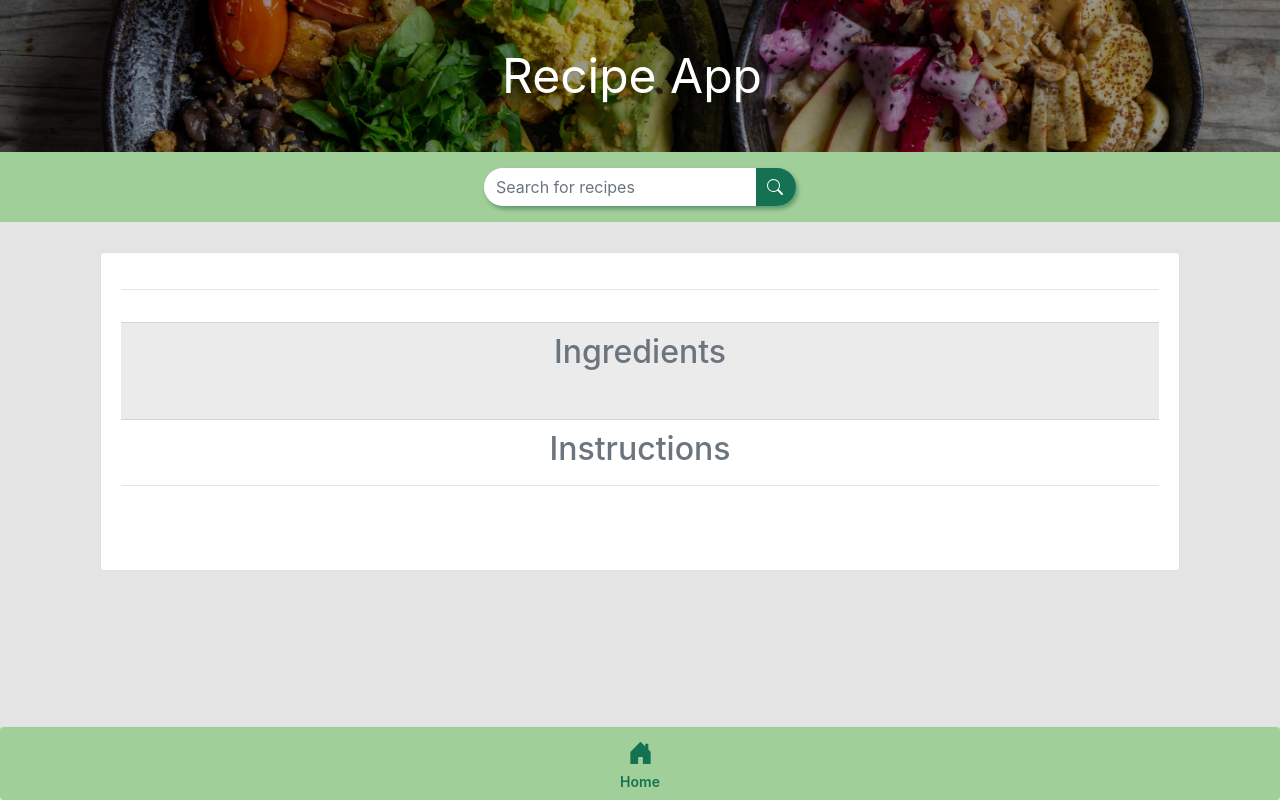
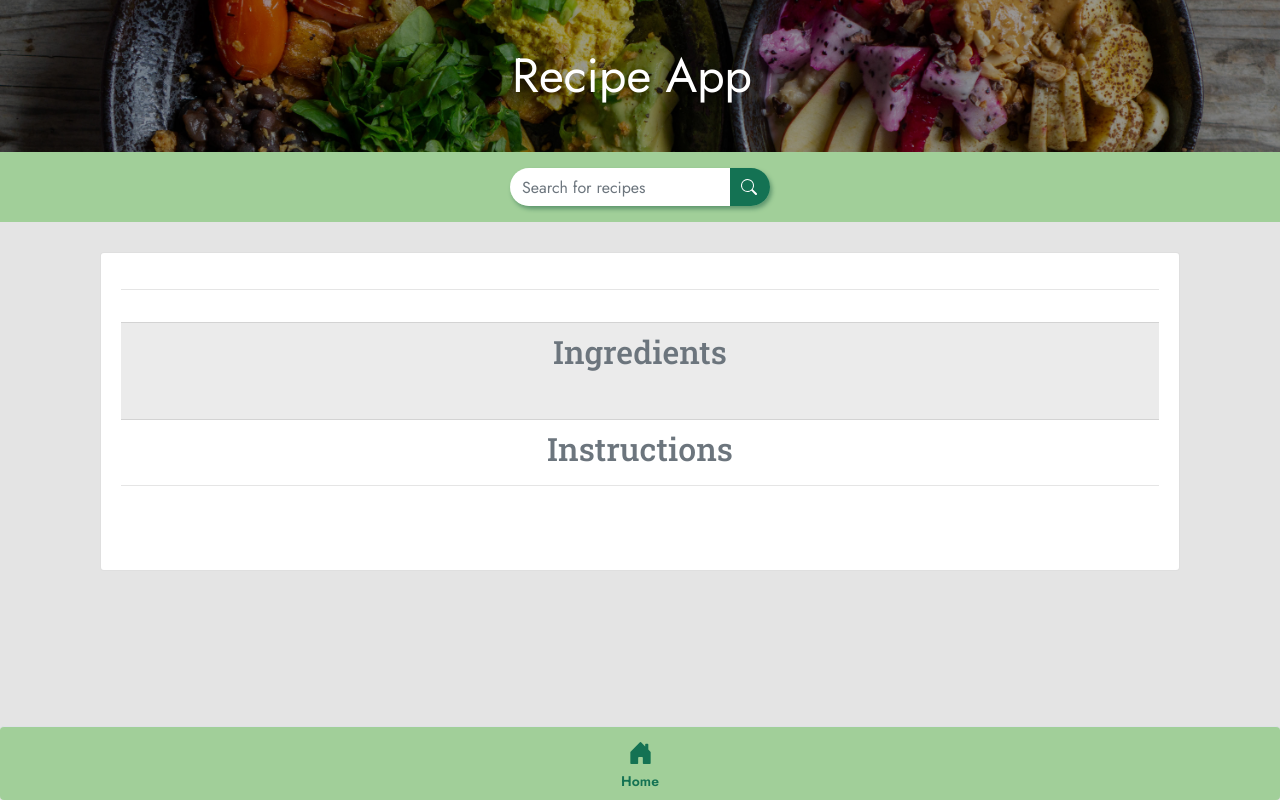
Before and after one commit to Wesley-Chok/CPSC-362-Project, a Flask app: page /recipe/1 in a window 1280 px wide. Run offline with Flask 3, Linux system fonts and the light colour scheme; data that the repository does not hold is empty; some libraries are stand-ins or nearby versions.

Commit message:
Font change and typo fix

```diff
--- a/static/css/style.css
+++ b/static/css/style.css
@@ -1,5 +1,12 @@
+@import url('https://fonts.googleapis.com/css2?family=Jost:wght@300;400;600&family=Roboto+Slab:wght@400;500&display=swap');
+
 body {
     background-color: rgb(228, 228, 228);
+    font-family: 'Jost', sans-serif;
+}
+
+.card-title, h2 {
+    font-family: 'Roboto Slab', serif;
 }
 
 .site-header {
--- a/templates/search.html
+++ b/templates/search.html
@@ -11,7 +11,7 @@
                     <div class="col-sm-4">
                         <a href="/recipe/{{ result['idMeal'] }}">
                             <div class="card recipe-card">
-                                <div class="recipe-omg-zoom">
+                                <div class="recipe-img-zoom">
                                     <img class="card-img recipe-card-img" src="{{ result['strMealThumb'] }}" alt ="{{ result['strMeal'] }}" width="100%">
                                 </div>
                                 <div class="recipe-card-hover-overlay"></div>
```
